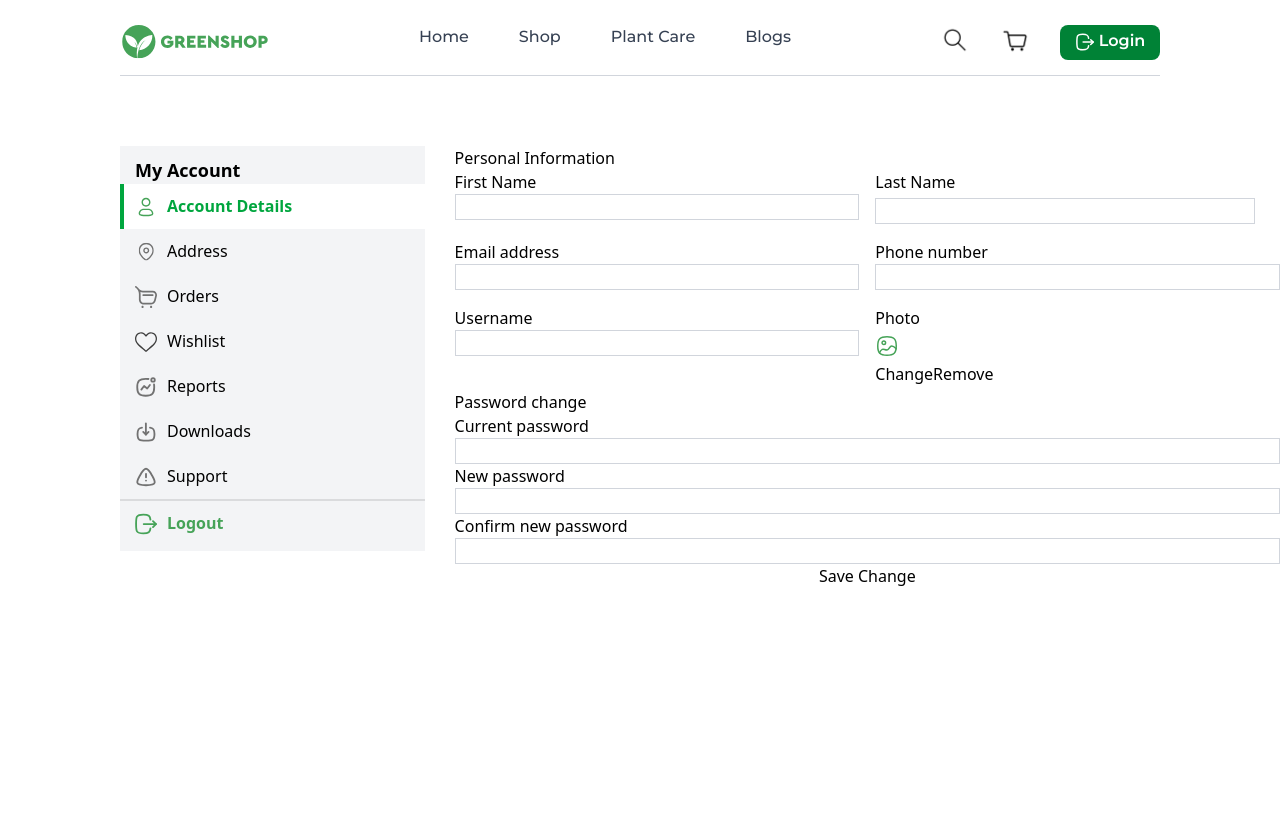
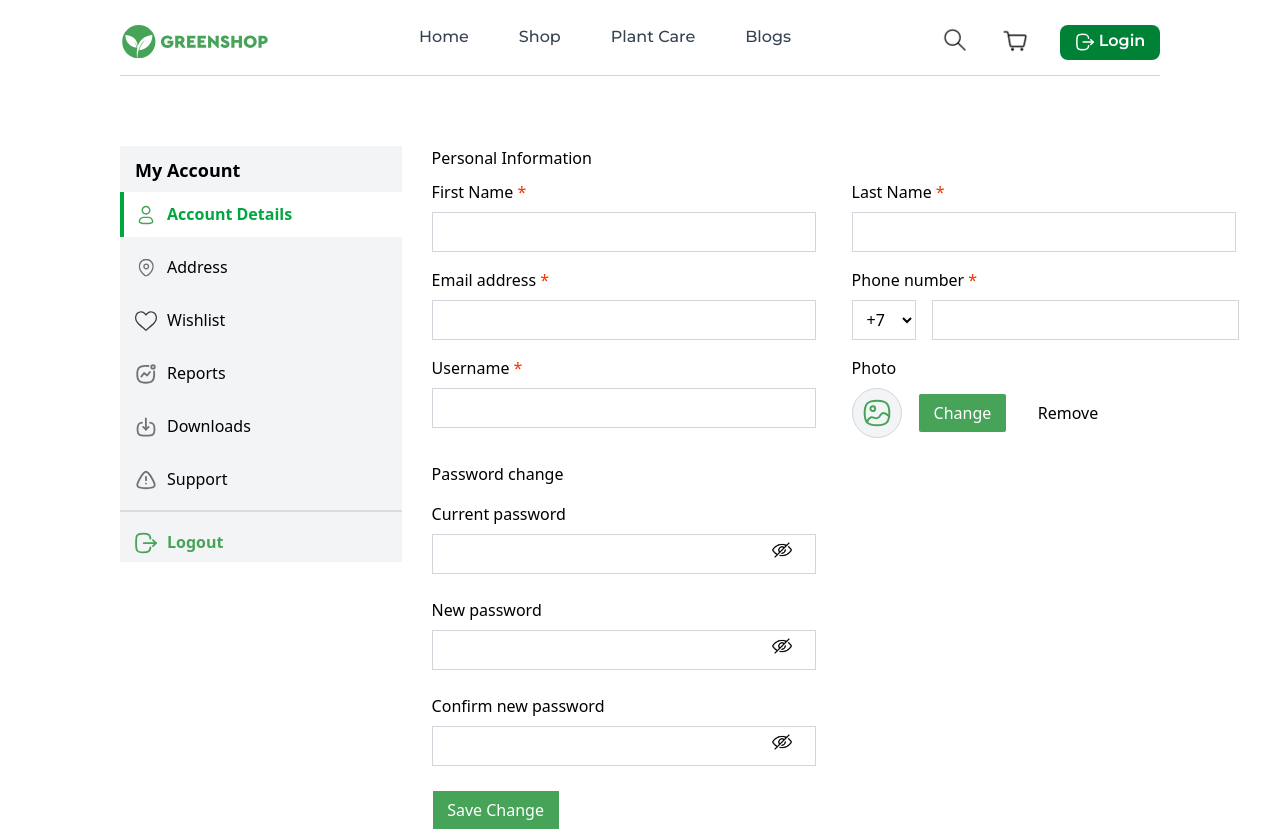
Before and after one commit to NaMiK0/Plants, a React (Vite) app in the folder frontend/plants/: page /account in a window 1280 px wide. Before the commit the page ends 800 px from the top, so only its background shows below. Built offline with nearby package versions, Linux system fonts and the light colour scheme; a web font is replaced by a local one.

Commit message:
refactor: tab Account Details complete

```diff
--- a/frontend/plants/src/components/Account/AccountDetails.tsx
+++ b/frontend/plants/src/components/Account/AccountDetails.tsx
@@ -1,58 +1,136 @@
 import ImgPhoto from "../../assets/Profile/Photo.svg"
+import ImgHide from "../../assets/Header/Hide.png"
+import ImgShow from "../../assets/Header/Show.png"
+import {useState} from "react";
 
 function AccountDetails() {
+
+    const [isCurPasswordVisible, setIsCurPasswordVisible] = useState(false);
+    const [isNewPasswordVisible, setIsNewPasswordVisible] = useState(false);
+    const [isConfirmPasswordVisible, setIsConfirmPasswordVisible] = useState(false);
+
+
     return (
-        <div className="">
-            <h1>Personal Information</h1>
-            <div className="grid grid-cols-2 gap-4 justify-center">
-                <div className="space-y-1">
-                    <label>First Name</label>
+        <div className="flex flex-col">
+            <h1 className="font-medium mb-[10px]">Personal Information</h1>
+            <div className="grid grid-cols-2 gap-y-4 mb-6">
+                <div className="flex flex-col space-y-2">
+                    <label>First Name <span className="text-[#F03800]">*</span></label>
                     <input type="text"
-                           className="w-full border border-gray-300"/>
+                           className="w-[30vw] h-[40px] border border-gray-300"
+                           required/>
                 </div>
 
-                <div className="flex flex-col space-y-1">
-                    <label>Last Name</label>
+                <div className="flex flex-col space-y-2">
+                    <label>Last Name <span
+                        className="text-[#F03800]">*</span></label>
                     <input type="text"
-                           className="w-[380px] border border-gray-300"/>
+                           className="w-[30vw] h-[40px] border border-gray-300"
+                           required/>
                 </div>
 
-                <div className="space-y-1 ">
-                    <label>Email address</label>
+                <div className="flex flex-col space-y-2 ">
+                    <label>Email address <span
+                        className="text-[#F03800]">*</span></label>
                     <input type="text"
-                           className="w-full border border-gray-300"/>
+                           className="w-[30vw] h-[40px] border border-gray-300"
+                           required/>
                 </div>
 
-                <div className="space-y-1 ">
-                    <label>Phone number</label>
-                    <input type="text"
-                           className="w-full border border-gray-300"/>
+                <div className="flex flex-col space-y-2 ">
+                    <label>Phone number <span
+                        className="text-[#F03800]">*</span></label>
+                    <div className="flex flex-row gap-4">
+                        <select
+                            className="w-[5vw] h-[40px] border border-gray-300 indent-[10px]"
+                            defaultValue="+7"
+                        >
+                            <option value="+7 (Ru)">+7</option>
+                            <option value="+1 (Uk)">+1</option>
+                            <option value="+81 (JP)">+81</option>
+                            <option value="+33 (FR)">+33</option>
+                        </select>
+                        <input type="tel"
+                               className="w-[24vw] h-[40px] border border-gray-300"
+                               required/>
+                    </div>
                 </div>
 
-                <div className="space-y-1 ">
-                    <label>Username</label>
+                <div className="flex flex-col space-y-2 ">
+                    <label>Username <span
+                        className="text-[#F03800]">*</span></label>
                     <input type="text"
-                           className="w-full border border-gray-300"/>
+                           className="w-[30vw] h-[40px] border border-gray-300"
+                           required/>
                 </div>
 
-                <div className="space-y-1 ">
+                <div className="flex flex-col space-y-2">
                     <h3>Photo</h3>
-                    <img src={ImgPhoto} alt="Photo"/>
-                    <button>Change</button>
-                    <button>Remove</button>
+                    <div className="flex flex-row gap-4 items-center">
+                        <div className="w-[50px] h-[50px] rounded-full border border-gray-300 bg-gray-100 content-center">
+                            <img src={ImgPhoto} alt="Photo"
+                                 className="w-[4vw] h-[4vh]"/>
+                        </div>
+                        <button
+                            className="border w-[7vw] bg-[#46A358] text-white h-[5vh] rounded-[3px]">Change</button>
+                        <button className="w-[7vw] h-[5vh]">Remove</button>
+                    </div>
                 </div>
             </div>
 
 
-            <div className="flex flex-col">
-                <h1>Password change</h1>
-                <label>Current password</label>
-                <input type="password" className="w-full border border-gray-300"/>
-                <label>New password</label>
-                <input type="password" className="w-full border border-gray-300"/>
-                <label>Confirm new password</label>
-                <input type="password" className="w-full border border-gray-300"/>
-                <button>Save Change</button>
+            <div className="flex flex-col gap-4 relative">
+                <h1 className="font-medium">Password change</h1>
+
+                <div className="flex flex-col space-y-2">
+                    <label>Current password</label>
+                    <input type={isCurPasswordVisible ? "text" : "password"}
+                           className="w-[30vw] h-[40px] border border-gray-300 indent-[10px]"
+                           required/>
+                    <button type="button"
+                            onClick={() => setIsCurPasswordVisible(!isCurPasswordVisible)}
+                            className="absolute top-[11vh] right-[37.5vw] transform -translate-y-1/2">
+                        <img
+                            src={isCurPasswordVisible ? ImgShow : ImgHide}
+                            alt="Hide/Show"
+                            className="w-5 h-5"/>
+                    </button>
+                </div>
+
+                <div className="flex flex-col space-y-2 relative">
+                    <label>New password</label>
+                    <input type={isNewPasswordVisible ? "text" : "password"}
+                           className="w-[30vw] h-[40px] border border-gray-300 indent-[10px]"
+                           required/>
+                    <button type="button"
+                            onClick={() => setIsNewPasswordVisible(!isNewPasswordVisible)}
+                            className="absolute top-[6vh] right-[37.5vw] transform -translate-y-1/2">
+                        <img
+                            src={isNewPasswordVisible ? ImgShow : ImgHide}
+                            alt="Hide/Show"
+                            className="w-5 h-5"/>
+                    </button>
+                </div>
+
+                <div className="flex flex-col space-y-2 relative">
+                    <label>Confirm new password</label>
+                    <input type={isConfirmPasswordVisible ? "text" : "password"}
+                           className="w-[30vw] h-[40px] border border-gray-300 indent-[10px]"
+                           required/>
+                    <button type="button"
+                            onClick={() => setIsConfirmPasswordVisible(!isConfirmPasswordVisible)}
+                            className="absolute top-[6vh] right-[37.5vw] transform -translate-y-1/2">
+                        <img
+                            src={isConfirmPasswordVisible ? ImgShow : ImgHide}
+                            alt="Hide/Show"
+                            className="w-5 h-5"/>
+                    </button>
+                </div>
+
+                <button
+                    className="w-[10vw] h-[5vh] border bg-[#46A358] text-white">Save
+                    Change
+                </button>
             </div>
         </div>
     )
--- a/frontend/plants/src/components/Account/Profile.tsx
+++ b/frontend/plants/src/components/Account/Profile.tsx
@@ -4,9 +4,7 @@ import ImgTriangle from "../../assets/Profile/Danger Triangle.svg"
 import ImgDownload from "../../assets/Profile/Download.svg"
 import ImgLocation from "../../assets/Profile/Location.svg"
 import ImgLogout from "../../assets/Profile/Logout.svg"
-import ImgBasket from "../../assets/Profile/Basket.svg"
 import ImgLike from "../../assets/Cards/like.svg"
-import {useNavigate} from "react-router-dom";
 import AccountDetails from "./AccountDetails.tsx";
 import {useState} from "react";
 import {ProfileTab} from "./types.ts";
@@ -19,12 +17,12 @@ import Modal_Logout from "./Modal_Logout.tsx";
 
 
 function Profile() {
-        const navigate = useNavigate();
+
         const [activeTab, setActiveTab] = useState<ProfileTab>("account");
 
     return (
         <div className="flex flex-row ml-[120px] mt-[70px]">
-            <section className="flex flex-col w-[310px] h-[405px] bg-gray-100 items-start leading-[45px]">
+            <section className="flex flex-col w-[22vw] h-[52vh] bg-gray-100 items-start leading-[45px] gap-y-2">
                     <h1 className="text-lg font-bold pt-[10px] pl-[15px]">My Account</h1>
                     <button
                         className={`flex flex-row items-center gap-[10px] w-full relative pl-[15px] ${activeTab === "account" ? "text-green-600 bg-white font-semibold" : ""}`}
@@ -48,13 +46,6 @@ function Profile() {
                             Address
                     </button>
 
-                    <button
-                        className="flex flex-row items-center gap-[10px] w-full relative pl-[15px]"
-                        onClick={() => navigate("/shoppingCart")}
-                    >
-                            <img src={ImgBasket} alt="Basket" className="w-[22px]"/>
-                            Orders
-                    </button>
 
                     <button
                         className={`flex flex-row items-center gap-[10px] w-full relative pl-[15px] ${activeTab === "wishlist" ? "text-green-600 bg-white font-semibold" : ""}`}
--- a/frontend/plants/src/components/Account/types.ts
+++ b/frontend/plants/src/components/Account/types.ts
@@ -1,7 +1,6 @@
 export type ProfileTab =
     | "account"
     | "address"
-    | "orders"
     | "wishlist"
     | "reports"
     | "downloads"
```
Also changed, not shown: frontend/plants/src/components/Header.tsx (+4 -8 lines).
